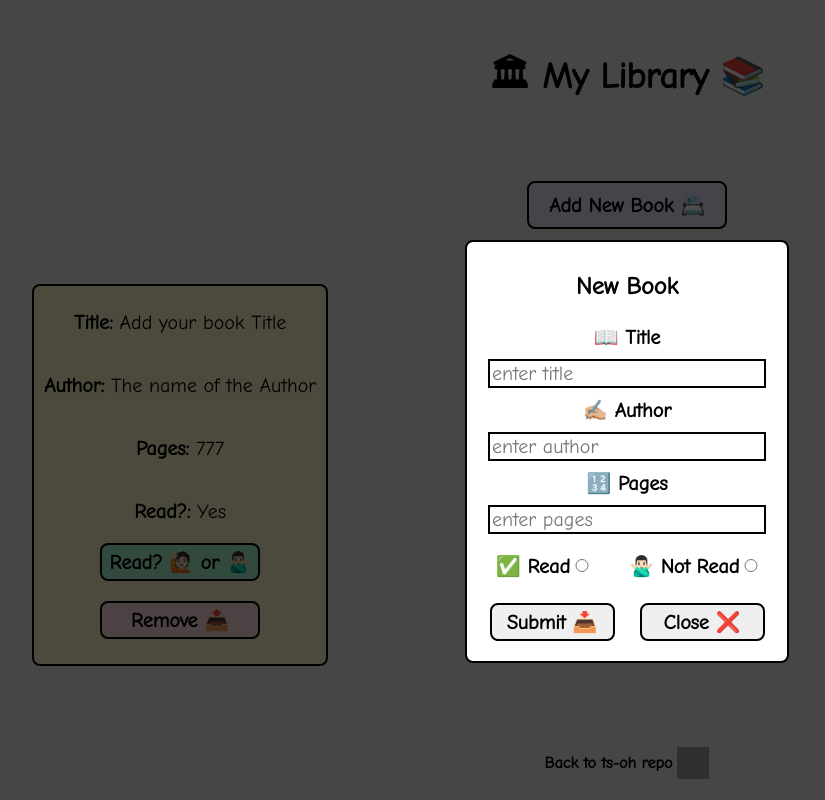
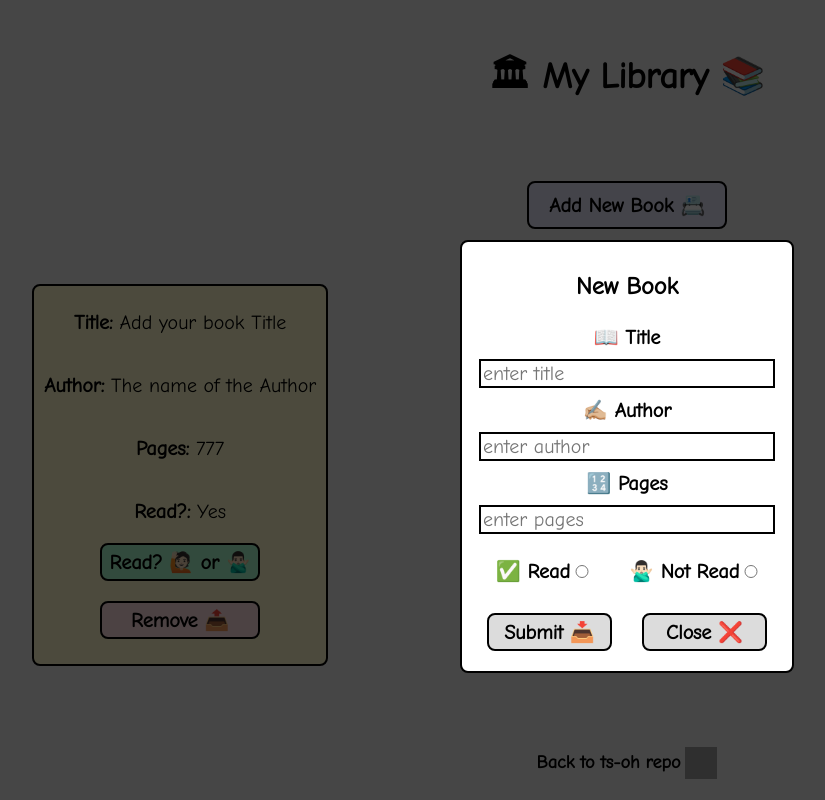
Before and after one commit to ts-oh/library, a website: page index.html in a window 1280 px wide. Both pictures are taken after a click on the button "Add New Book 📇". Shown: the whole page, without its empty margins (13-838 px from the left). Drawn offline with Linux system fonts and the light colour scheme; grey boxes are pictures that could not be loaded.

Commit message:
fixed button and radio box styling

```diff
--- a/style.css
+++ b/style.css
@@ -1,6 +1,5 @@
 * {
   font-family: 'Comic Neue', cursive;
-
 }
 
 body {
@@ -41,14 +40,14 @@ h1 {
 #modal {
   display: block;
   background-color: white;
-  max-width: 300px;
+  max-width: 320px;
   margin: 0 auto;
   height: auto;
   position: relative;
   top: 30%;
-  padding: 10px;
   border: solid 2px black;
   border-radius: 8px;
+  padding: 10px 5px;
 }
 
 div #modal-container {
@@ -72,6 +71,12 @@ div #modal-container {
   font-weight: bold;
   border: 2px solid black;
   border-radius: 8px;
+  background: gainsboro;
+  color: black;
+}
+
+#modal button:hover {
+  background: lightgray;
 }
 
 #modal input.modal-book {
@@ -80,7 +85,6 @@ div #modal-container {
 }
 
 #modal input {
-  display: block;
   width: auto;
   font-size: 20px;
   margin: 5px 0px;
@@ -159,6 +163,7 @@ input#not-read-radio {
   border: solid 2px black;
   border-radius: 8px;
   background: rgb(255, 222, 227);
+  color: black;
 }
 
 #delete-book-btn:hover {
@@ -175,6 +180,7 @@ input#not-read-radio {
   border: solid 2px black;
   border-radius: 8px;
   background: rgb(170, 250, 205);
+  color: black;
 }
 
 #read-status-btn:hover {
@@ -200,7 +206,7 @@ footer {
 }
 
 footer a {
-  font-size: 16px;
+  font-size: 18px;
   font-weight: bold;
   color: black;
   text-decoration: none;
@@ -225,14 +231,14 @@ footer img {
 .read-modal {
   display: flex;
   flex-direction: row;
-  align-items: center;
+  align-items: baseline;
   justify-content: center;
-  margin: 15px;
+  margin: 20px;
 }
 
 .btn-modal {
   display: flex;
   flex-direction: row;
   align-items: center;
-  justify-content: space-around;
+  justify-content: space-evenly;
 }
```
